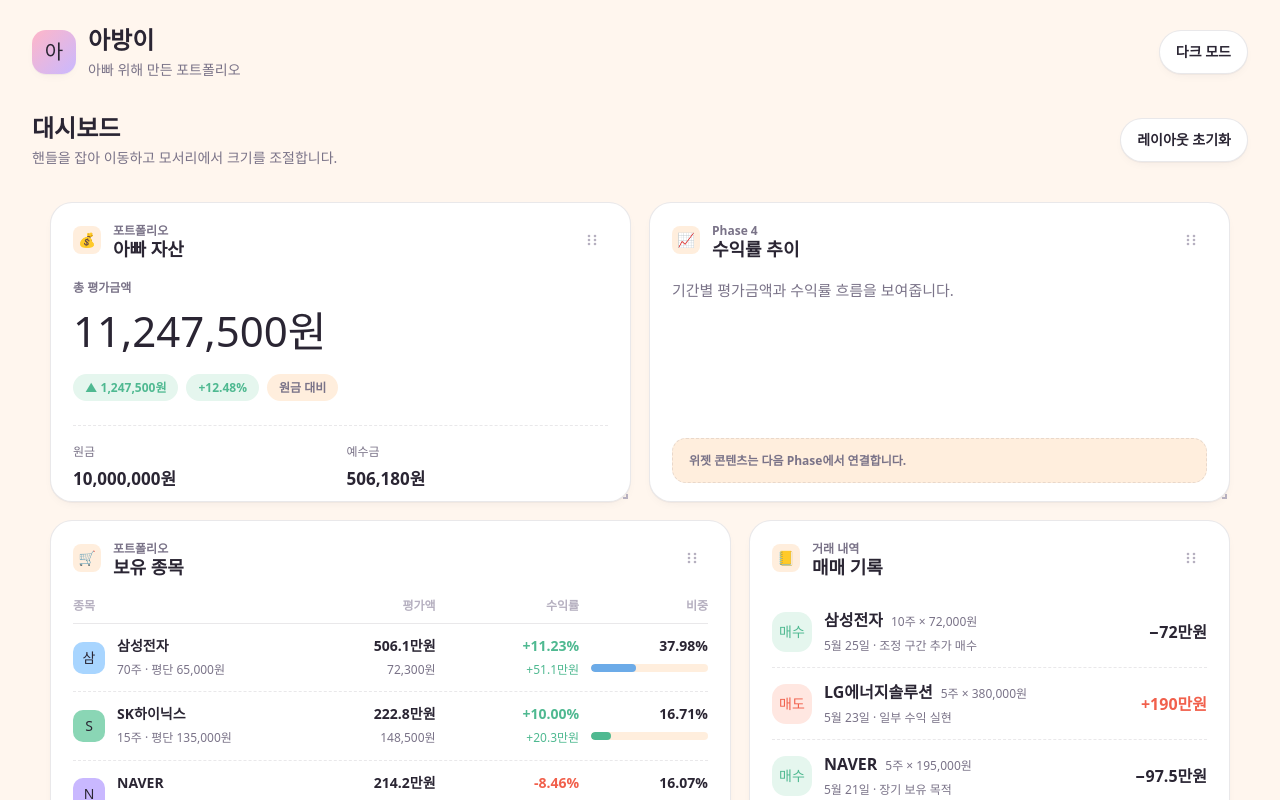
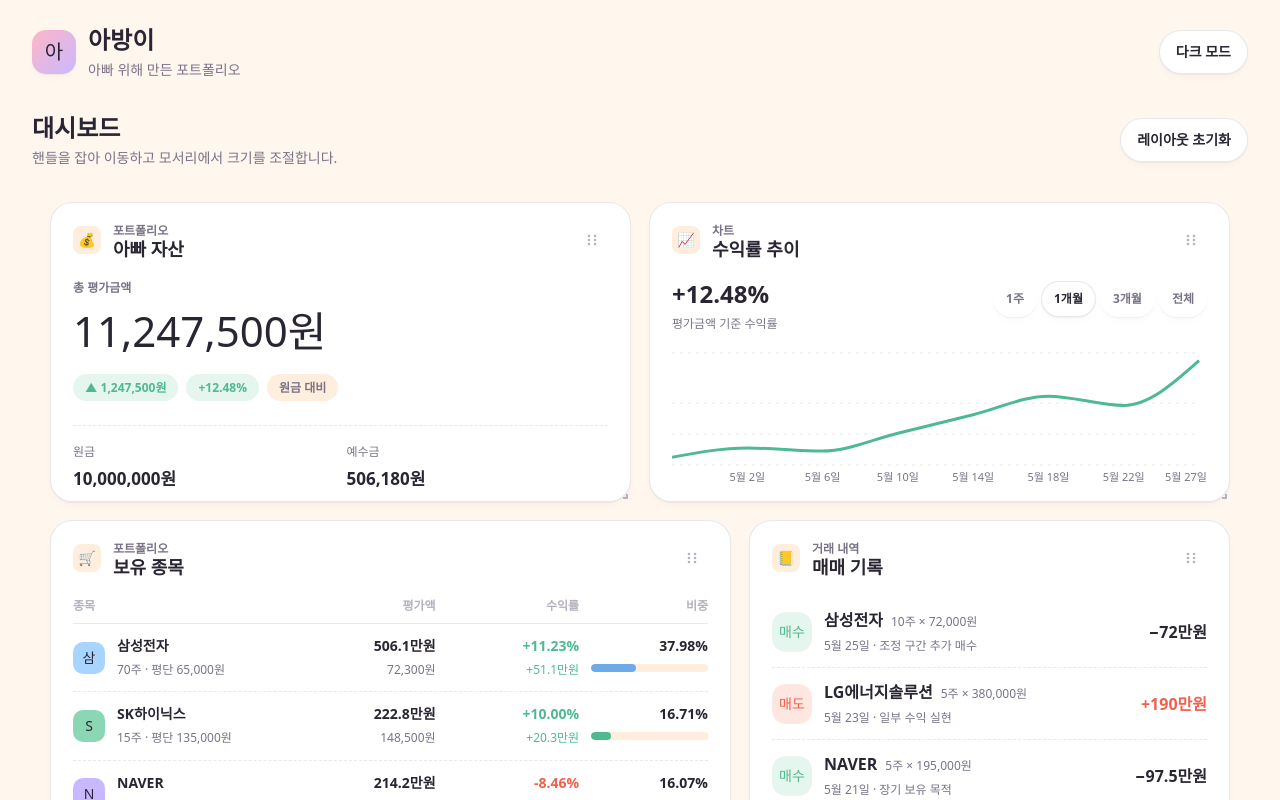
Before and after one commit to h2s0/weddingmoneyheist, a React (Vite) app: page / in a window 1280 px wide. Shown: the top 800 px of the page. Built offline with nearby package versions, Linux system fonts and the light colour scheme.

Commit message:
feat(widgets): 수익률 추이 차트 추가

```diff
--- a/package.json
+++ b/package.json
@@ -13,6 +13,7 @@
     "react-grid-layout": "^1.5.2",
     "react": "^19.2.0",
     "react-dom": "^19.2.0",
+    "recharts": "^3.5.1",
     "zustand": "^5.0.8"
   },
   "devDependencies": {
--- a/src/components/dashboard/DashboardGrid.tsx
+++ b/src/components/dashboard/DashboardGrid.tsx
@@ -1,4 +1,4 @@
-import { useMemo } from 'react';
+import { lazy, Suspense, useMemo, type ReactNode } from 'react';
 import { Responsive, WidthProvider, type Layouts } from 'react-grid-layout';
 import 'react-grid-layout/css/styles.css';
 import { Button } from '@/components/common/Button';
@@ -8,11 +8,23 @@ import { HoldingsWidget } from '@/components/widgets/HoldingsWidget';
 import { PortfolioSummaryWidget } from '@/components/widgets/PortfolioSummaryWidget';
 import { TransactionsWidget } from '@/components/widgets/TransactionsWidget';
 import { WidgetCard } from '@/components/widgets/WidgetCard';
-import { dashboardWidgets, holdingStates, portfolioSummaryStates, transactionStates } from '@/mocks';
+import { WidgetLoading } from '@/components/widgets/WidgetState';
+import {
+  dashboardWidgets,
+  equityCurveStates,
+  holdingStates,
+  portfolioSummaryStates,
+  transactionStates,
+} from '@/mocks';
 import { useDashboardLayoutStore } from '@/stores/dashboardLayoutStore';
 import type { DashboardWidget } from '@/types';
 
 const ResponsiveGridLayout = WidthProvider(Responsive);
+const EquityCurveWidget = lazy(async () => {
+  const module = await import('@/components/widgets/EquityCurveWidget');
+
+  return { default: module.EquityCurveWidget };
+});
 
 const breakpoints = {
   desktop: 1180,
@@ -32,45 +44,32 @@ const margin: Record<keyof typeof breakpoints, [number, number]> = {
   mobile: [14, 14],
 };
 
-const widgetIcon = {
-  'portfolio-summary': '💰',
-  holdings: '🛒',
-  transactions: '📒',
-  'equity-curve': '📈',
-} as const;
-
 const renderWidget = (widget: DashboardWidget) => {
   const action = <DragHandle />;
 
-  if (widget.kind === 'summary') {
-    return <PortfolioSummaryWidget state={portfolioSummaryStates.success} action={action} />;
+  switch (widget.kind) {
+    case 'summary':
+      return <PortfolioSummaryWidget state={portfolioSummaryStates.success} action={action} />;
+    case 'holdings':
+      return <HoldingsWidget state={holdingStates.success} action={action} />;
+    case 'transactions':
+      return <TransactionsWidget state={transactionStates.success} action={action} />;
+    case 'equity-curve':
+      return (
+        <Suspense fallback={<ChartWidgetFallback action={action} />}>
+          <EquityCurveWidget state={equityCurveStates.success} action={action} />
+        </Suspense>
+      );
   }
+};
 
-  if (widget.kind === 'holdings') {
-    return <HoldingsWidget state={holdingStates.success} action={action} />;
-  }
-
-  if (widget.kind === 'transactions') {
-    return <TransactionsWidget state={transactionStates.success} action={action} />;
-  }
-
+function ChartWidgetFallback({ action }: { action: ReactNode }) {
   return (
-    <WidgetCard
-      title={widget.title}
-      eyebrow="Phase 4"
-      icon={widgetIcon[widget.id]}
-      action={action}
-      className="h-full"
-    >
-      <div className="flex min-h-0 flex-1 flex-col justify-between gap-4">
-        <p className="text-body text-muted">{widget.description}</p>
-        <div className="rounded-soft border border-dashed border-border bg-background-soft px-4 py-3 text-caption font-semibold text-muted">
-          위젯 콘텐츠는 다음 Phase에서 연결합니다.
-        </div>
-      </div>
+    <WidgetCard title="수익률 추이" eyebrow="차트" icon="📈" action={action} className="h-full">
+      <WidgetLoading title="차트 로딩" description="차트 모듈을 준비하는 중입니다." />
     </WidgetCard>
   );
-};
+}
 
 export function DashboardGrid() {
   const layout = useDashboardLayoutStore((state) => state.layout);
--- /dev/null
+++ b/src/components/widgets/EquityCurveWidget.tsx
@@ -0,0 +1,163 @@
+import { useMemo, useState, type ReactNode } from 'react';
+import {
+  CartesianGrid,
+  Line,
+  LineChart,
+  ResponsiveContainer,
+  Tooltip,
+  XAxis,
+  YAxis,
+  type TooltipContentProps,
+} from 'recharts';
+import { Button } from '@/components/common/Button';
+import { WidgetCard } from '@/components/widgets/WidgetCard';
+import { WidgetEmpty, WidgetError, WidgetLoading } from '@/components/widgets/WidgetState';
+import { formatCurrency, formatDate, formatPercent } from '@/lib/formatters';
+import type { EquityCurvePoint, MockAsyncState } from '@/types';
+
+type EquityCurveWidgetProps = {
+  state: MockAsyncState<EquityCurvePoint[]>;
+  action?: ReactNode;
+};
+
+type RangeKey = 'week' | 'month' | 'quarter' | 'all';
+
+const ranges: { key: RangeKey; label: string; days: number | null }[] = [
+  { key: 'week', label: '1주', days: 7 },
+  { key: 'month', label: '1개월', days: 31 },
+  { key: 'quarter', label: '3개월', days: 93 },
+  { key: 'all', label: '전체', days: null },
+];
+
+export function EquityCurveWidget({ state, action }: EquityCurveWidgetProps) {
+  const [range, setRange] = useState<RangeKey>('month');
+
+  return (
+    <WidgetCard title="수익률 추이" eyebrow="차트" icon="📈" action={action} className="h-full">
+      {state.status === 'loading' ? (
+        <WidgetLoading title="차트 로딩" description="수익률 추이를 불러오는 중입니다." />
+      ) : null}
+
+      {state.status === 'error' ? (
+        <WidgetError title="불러오지 못했어요" description={state.message} />
+      ) : null}
+
+      {state.status === 'empty' ? (
+        <WidgetEmpty title="차트 데이터가 없어요" description="평가금액 기록이 쌓이면 추이를 보여줍니다." />
+      ) : null}
+
+      {state.status === 'success' ? (
+        <EquityCurveContent data={state.data} range={range} onRangeChange={setRange} />
+      ) : null}
+    </WidgetCard>
+  );
+}
+
+function EquityCurveContent({
+  data,
+  range,
+  onRangeChange,
+}: {
+  data: EquityCurvePoint[];
+  range: RangeKey;
+  onRangeChange: (range: RangeKey) => void;
+}) {
+  const filteredData = useMemo(() => filterDataByRange(data, range), [data, range]);
+  const latestPoint = filteredData.at(-1);
+
+  return (
+    <div className="flex min-h-0 flex-1 flex-col gap-3">
+      <div className="flex flex-wrap items-baseline gap-3">
+        <div className="min-w-0 flex-1">
+          <p className="font-display text-2xl font-semibold text-foreground">
+            {latestPoint ? formatPercent(latestPoint.profitRate) : '–'}
+          </p>
+          <p className="mt-1 text-caption text-muted">평가금액 기준 수익률</p>
+        </div>
+        <div className="flex flex-wrap gap-1">
+          {ranges.map((item) => (
+            <Button
+              key={item.key}
+              size="sm"
+              variant={range === item.key ? 'secondary' : 'ghost'}
+              onClick={() => {
+                onRangeChange(item.key);
+              }}
+              aria-pressed={range === item.key}
+            >
+              {item.label}
+            </Button>
+          ))}
+        </div>
+      </div>
+
+      <div className="min-h-0 flex-1">
+        <ResponsiveContainer width="100%" height="100%" minHeight={150}>
+          <LineChart data={filteredData} margin={{ top: 8, right: 8, bottom: 0, left: 0 }}>
+            <CartesianGrid stroke="var(--color-border)" strokeDasharray="3 5" vertical={false} />
+            <XAxis
+              dataKey="date"
+              tickFormatter={formatDate}
+              tick={{ fill: 'var(--color-muted)', fontSize: 11 }}
+              tickLine={false}
+              axisLine={false}
+              minTickGap={20}
+            />
+            <YAxis hide domain={['dataMin - 100000', 'dataMax + 100000']} />
+            <Tooltip
+              content={(props) => <EquityTooltip {...props} />}
+              cursor={{ stroke: 'var(--color-border-strong)' }}
+            />
+            <Line
+              type="monotone"
+              dataKey="totalValue"
+              stroke="var(--color-mint-strong)"
+              strokeWidth={3}
+              dot={false}
+              activeDot={{ r: 5, strokeWidth: 2, stroke: 'var(--color-card)' }}
+              isAnimationActive={false}
+            />
+          </LineChart>
+        </ResponsiveContainer>
+      </div>
+    </div>
+  );
+}
+
+function EquityTooltip({ active, label, payload }: TooltipContentProps) {
+  const value = payload[0]?.value;
+
+  if (!active || typeof label !== 'string' || typeof value !== 'number') {
+    return null;
+  }
+
+  return (
+    <div className="rounded-soft border border-border bg-card px-3 py-2 shadow-card">
+      <p className="text-caption font-semibold text-muted">{formatDate(label)}</p>
+      <p className="mt-1 text-sm font-bold text-foreground">{formatCurrency(value)}</p>
+    </div>
+  );
+}
+
+function filterDataByRange(data: EquityCurvePoint[], range: RangeKey) {
+  const selectedRange = ranges.find((item) => item.key === range);
+
+  if (!selectedRange?.days) {
+    return data;
+  }
+
+  const latestPoint = data.at(-1);
+
+  if (!latestPoint) {
+    return data;
+  }
+
+  const latestTime = toTime(latestPoint.date);
+  const minTime = latestTime - selectedRange.days * 24 * 60 * 60 * 1000;
+
+  return data.filter((point) => toTime(point.date) >= minTime);
+}
+
+function toTime(isoDate: string) {
+  return new Date(`${isoDate}T00:00:00+09:00`).getTime();
+}
--- a/src/mocks/index.ts
+++ b/src/mocks/index.ts
@@ -1,6 +1,7 @@
 export {
   dashboardWidgets,
   defaultDashboardLayout,
+  equityCurveStates,
   holdingStates,
   mockAllocationItems,
   mockApiHoldings,
--- a/src/mocks/portfolio.ts
+++ b/src/mocks/portfolio.ts
@@ -289,3 +289,10 @@ export const transactionStates: Record<MockStateKey, MockAsyncState<Transaction[
   empty: { status: 'empty', data: [] },
   success: { status: 'success', data: mockTransactions },
 };
+
+export const equityCurveStates: Record<MockStateKey, MockAsyncState<EquityCurvePoint[]>> = {
+  loading: { status: 'loading' },
+  error: { status: 'error', message: '수익률 추이를 불러오지 못했습니다.' },
+  empty: { status: 'empty', data: [] },
+  success: { status: 'success', data: mockEquityCurve },
+};
```
Also changed, not shown: 1 other file (tests, documents, lock files or other folders).
